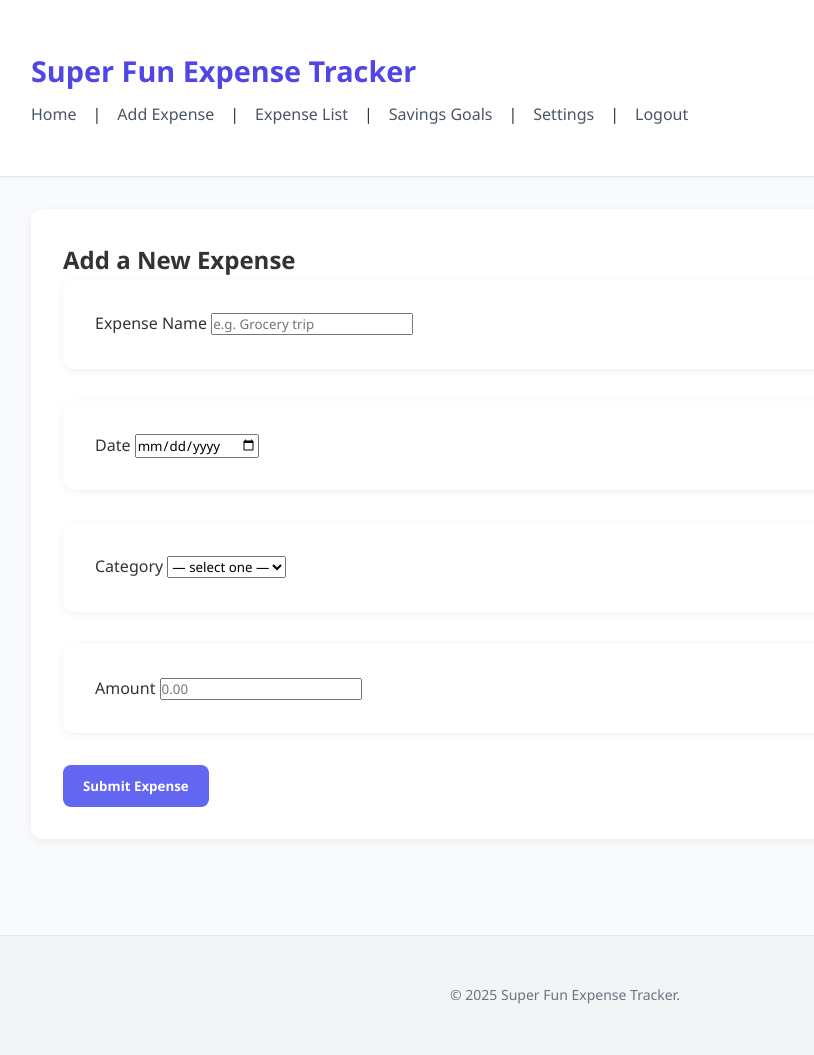
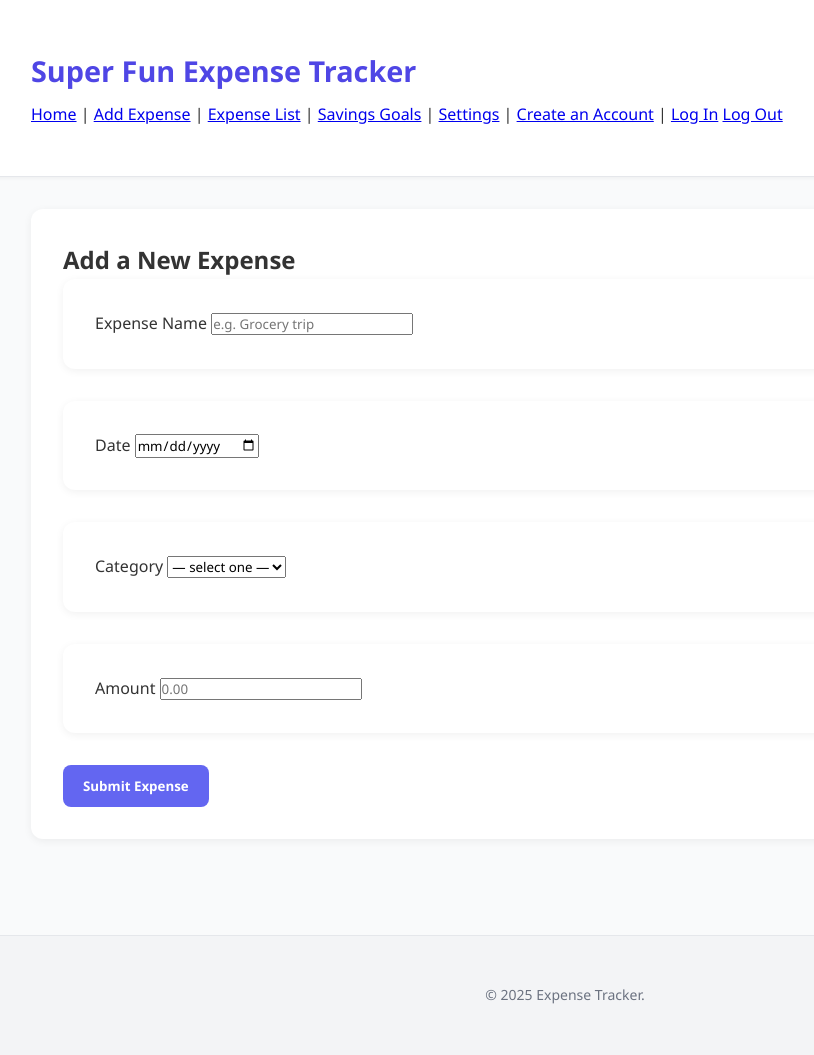
Before and after one commit to shsh7331/ExpenseTracker, a Flask app: page /add_expense in a window 1280 px wide. Shown: the whole page, without its empty margins (75-889 px from the left). Run offline with Flask 3, Linux system fonts and the light colour scheme; the visitor is signed in with stand-in values (Sample User, id 1); data that the repository does not hold is empty.

Commit message:
Update add_expense.html

```diff
--- a/templates/add_expense.html
+++ b/templates/add_expense.html
@@ -11,18 +11,16 @@
     <div class="logo">
       <h1>Super Fun Expense Tracker</h1>
     </div>
-    <nav class="nav-links">
+    <nav>
       <a href="{{ url_for('home') }}">Home</a> |
       <a href="{{ url_for('add_expense') }}">Add Expense</a> |
       <a href="{{ url_for('expense_list') }}">Expense List</a> |
       <a href="{{ url_for('savings') }}">Savings Goals</a> |
       <a href="{{ url_for('settings') }}">Settings</a> |
-      {% if logged_in %}
-      <a href="{{ url_for('logout') }}">Logout</a>
-      {% else %}
-      <a href="{{ url_for('login') }}">Login</a>
-      {% endif %}
-    </nav>
+      <a href="{{ url_for('create') }}">Create an Account</a> |
+      <a href="{{ url_for('login') }}">Log In</a>
+      <a href="{{ url_for('logout') }}">Log Out</a>
+  </nav>
   </div>
 </header>
 
@@ -82,7 +80,7 @@
 
 <footer class="simple-footer">
   <div class="container">
-    <p>&copy; {{ current_year }} Super Fun Expense Tracker.</p>
+    <p>&copy; {{ current_year }} Expense Tracker.</p>
   </div>
 </footer>
 </body>
```
